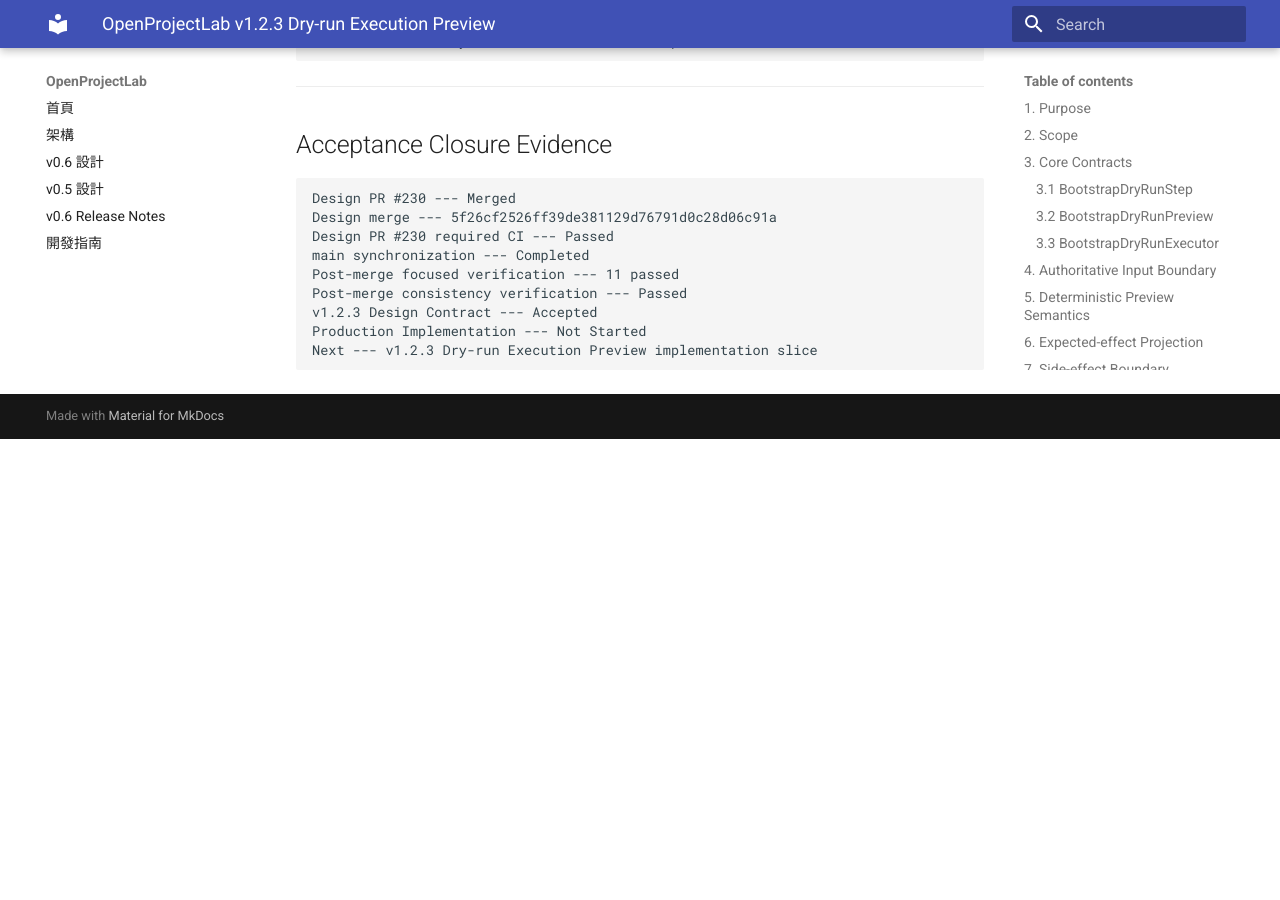
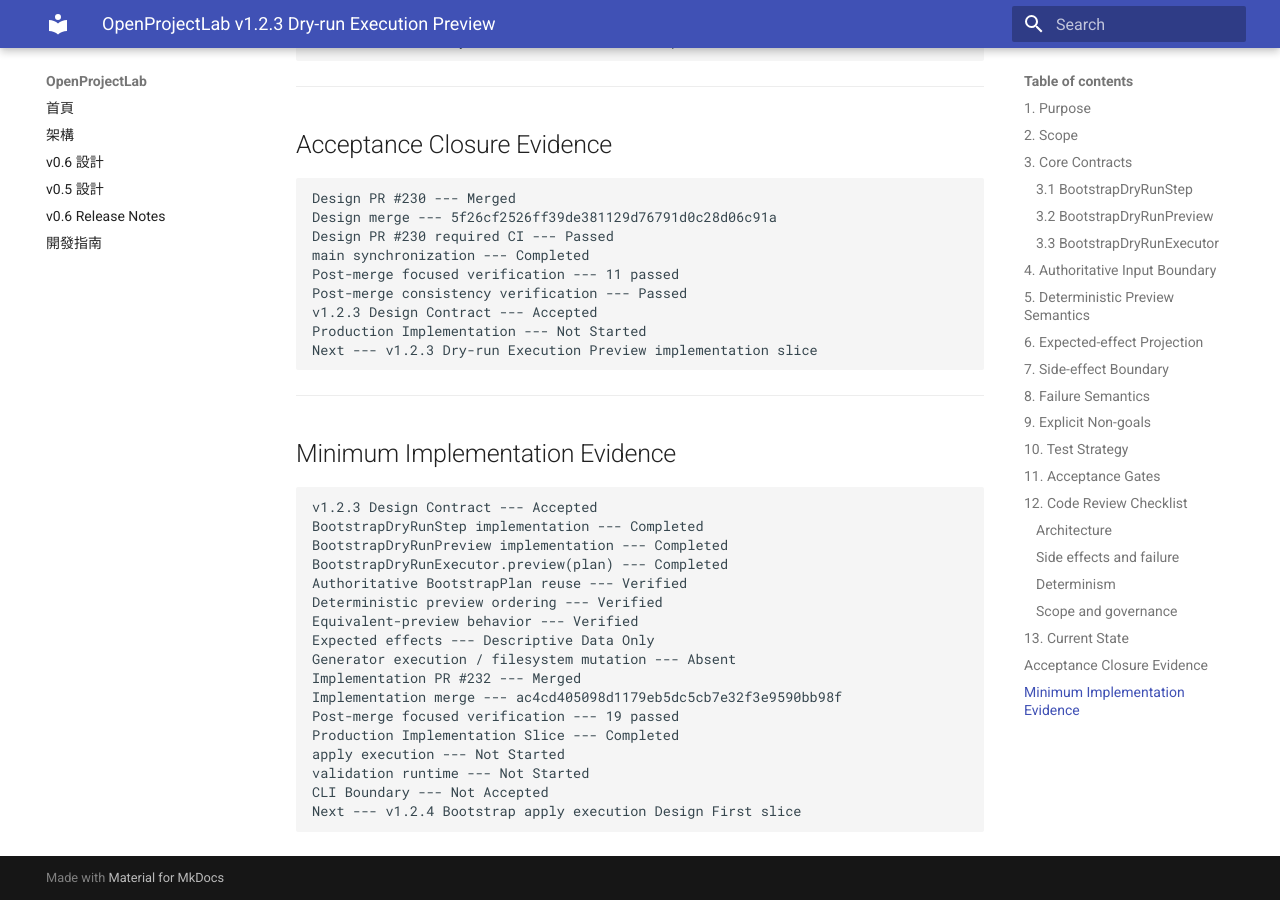
Before and after one commit to khwang1964/OpenProjectLab, an MkDocs documentation site: the page built from docs/releases/v1.2.3-dry-run-execution-preview.md, in a window 1280 px wide and 900 px high, scrolled down 6313 px. Built offline with MkDocs 1.6.1 and Material for MkDocs 9.7.7, drawn with Linux system fonts in a browser that asks for light colours; before the commit the page ends 6752 px from its top, so only the background shows below that.

Commit message:
docs: align v1.2.3 dry-run preview terminal state (#233)

````diff
--- a/docs/releases/v1.2.3-dry-run-execution-preview.md
+++ b/docs/releases/v1.2.3-dry-run-execution-preview.md
@@ -273,3 +273,30 @@ v1.2.3 Design Contract --- Accepted
 Production Implementation --- Not Started
 Next --- v1.2.3 Dry-run Execution Preview implementation slice
 ```
+
+
+------------------------------------------------------------------------
+
+<!-- v1.2.3-dry-run-execution-preview-implementation-evidence -->
+
+## Minimum Implementation Evidence
+
+``` text
+v1.2.3 Design Contract --- Accepted
+BootstrapDryRunStep implementation --- Completed
+BootstrapDryRunPreview implementation --- Completed
+BootstrapDryRunExecutor.preview(plan) --- Completed
+Authoritative BootstrapPlan reuse --- Verified
+Deterministic preview ordering --- Verified
+Equivalent-preview behavior --- Verified
+Expected effects --- Descriptive Data Only
+Generator execution / filesystem mutation --- Absent
+Implementation PR #232 --- Merged
+Implementation merge --- ac4cd405098d1179eb5dc5cb7e32f3e9590bb98f
+Post-merge focused verification --- 19 passed
+Production Implementation Slice --- Completed
+apply execution --- Not Started
+validation runtime --- Not Started
+CLI Boundary --- Not Accepted
+Next --- v1.2.4 Bootstrap apply execution Design First slice
+```
````
Also changed, not shown: CHANGELOG.md (+11 -0 lines), docs/HISTORY.md (+14 -0 lines), docs/architecture/bootstrap-dry-run-execution-preview.md (+20 -0 lines), docs/releases/v1.2.3-dry-run-execution-preview-acceptance.md (+17 -0 lines), docs/roadmap.md (+20 -0 lines), 1 other file.
